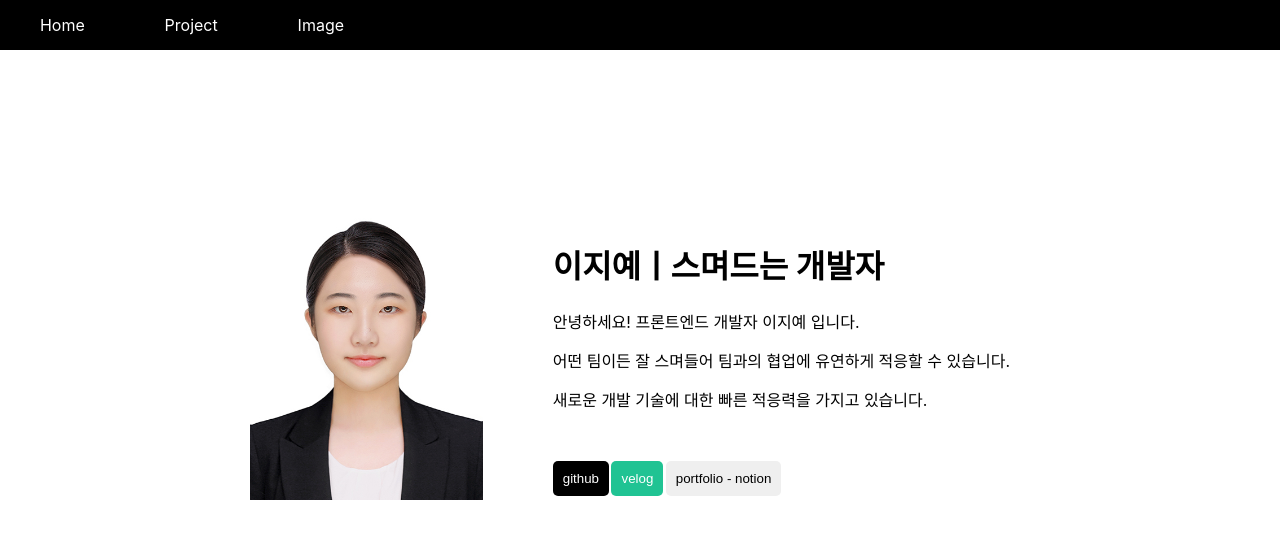
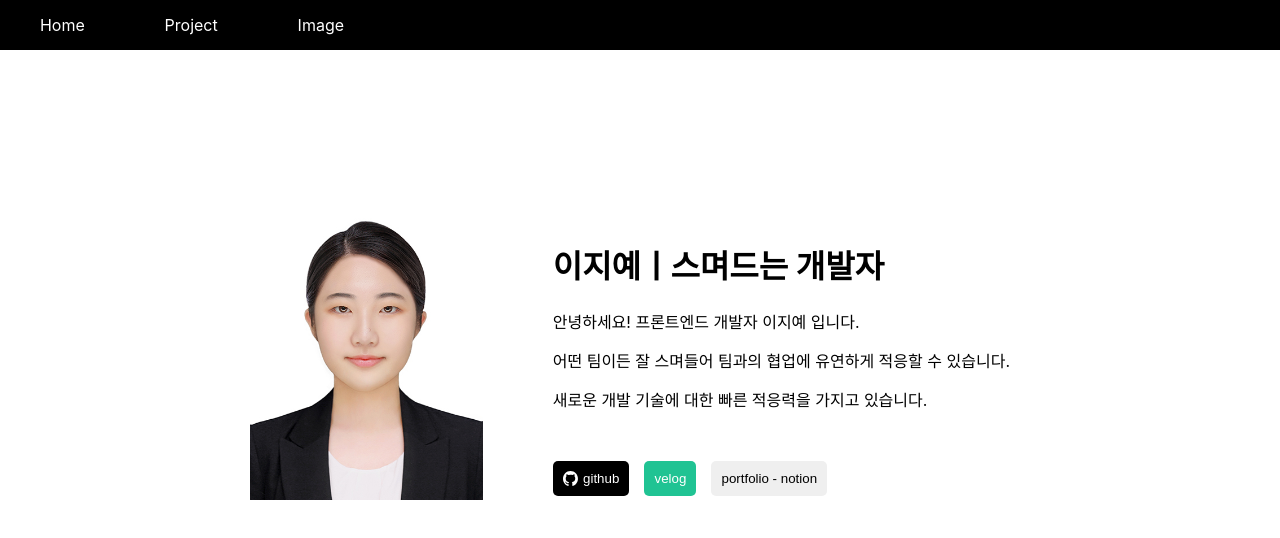
Before and after one commit to lj05117/portfolio, a React (Create React App) app: page / in a window 1280 px wide. Shown: the top 538 px of the page. Built offline with nearby package versions, Linux system fonts and the light colour scheme.

Commit message:
깃허브 버튼 디자인 수정

```diff
--- a/src/components/Button/index.tsx
+++ b/src/components/Button/index.tsx
@@ -1,4 +1,5 @@
-import { ButtonStyle } from "./styles";
+import { ButtonLogoStyle, ButtonStyle } from "./styles";
+import gitLogo from "../../assets/github-mark-white.svg";
 
 const Button = ({ buttonName }: { buttonName: string }) => {
   const goLink = (name: string) => {
@@ -23,6 +24,7 @@ const Button = ({ buttonName }: { buttonName: string }) => {
   if (buttonName.slice(0, 3) === "git") {
     return (
       <ButtonStyle className={"git"} onClick={() => goLink(buttonName)}>
+        <ButtonLogoStyle src={gitLogo}></ButtonLogoStyle>
         github
       </ButtonStyle>
     );
--- a/src/components/Button/styles.ts
+++ b/src/components/Button/styles.ts
@@ -1,10 +1,15 @@
 import { styled } from "styled-components";
 
 export const ButtonContainer = styled.div`
-  width: 50%;
+  width: 60%;
   display: flex;
   justify-content: space-between;
   margin: 50px 50px 50px 0px;
+`;
+
+export const ButtonLogoStyle = styled.img`
+  height: 15px;
+  margin-right: 5px;
 `;
 
 export const ButtonStyle = styled.button`
```
